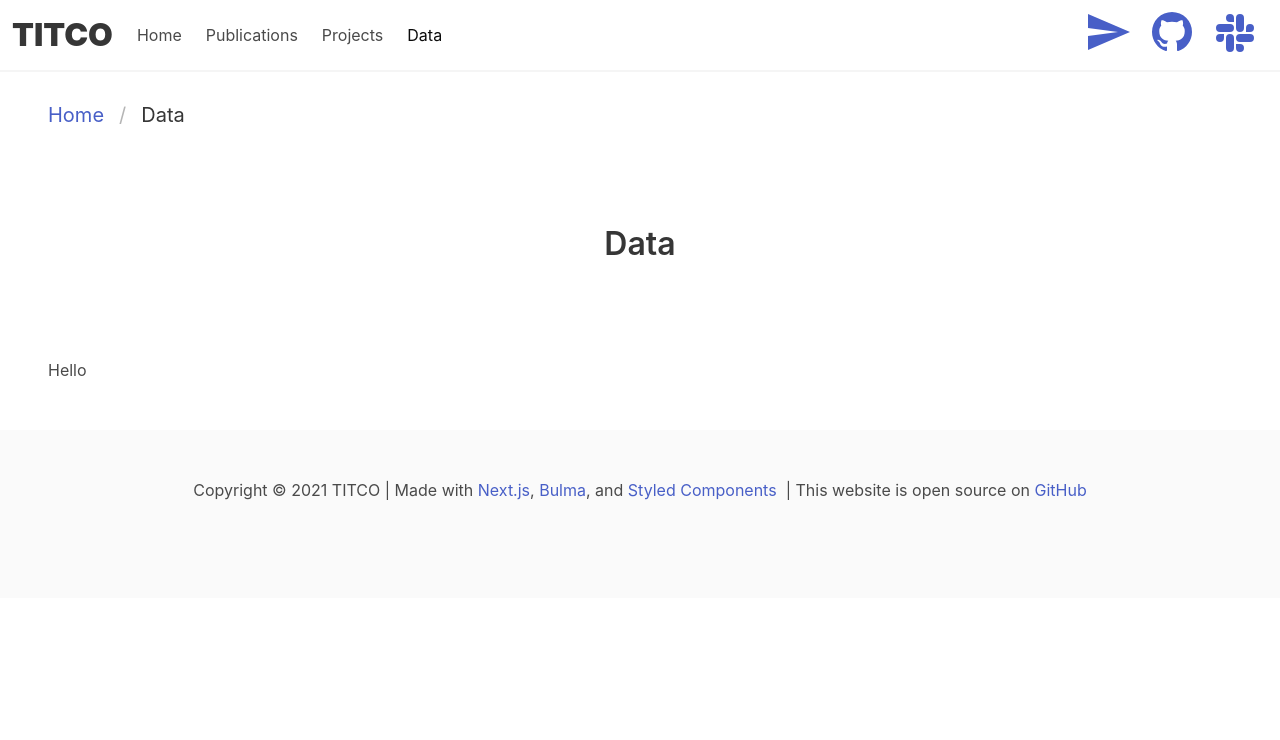
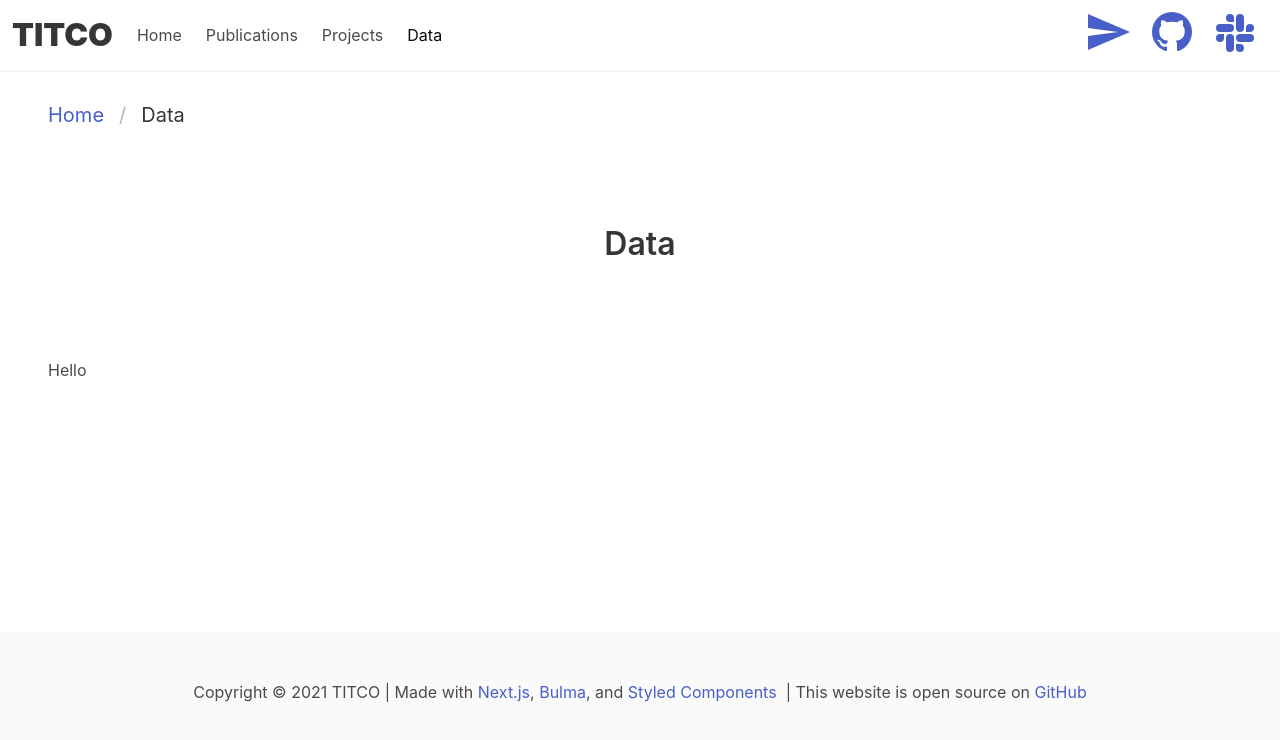
Before and after one commit to martingerdin/titco.org, a Next.js app: page /data in a window 1280 px wide. Shown: the top 740 px of the page. Built offline with nearby package versions, Linux system fonts and the light colour scheme.

Commit message:
Stick footer to bottom

```diff
--- a/components/Footer.tsx
+++ b/components/Footer.tsx
@@ -1,8 +1,16 @@
 import Link from "next/link";
+import styled from "styled-components";
+
+const FooterStyled = styled.footer`
+    position: absolute;
+    right: 0;
+    bottom: 0;
+    left: 0;
+`;
 
 export default function Footer() {
   return (
-    <footer className="footer">
+    <FooterStyled className="footer">
 	<div className="content has-text-centered">
 	    <p>Copyright &copy; {new Date().getUTCFullYear()} TITCO |
 		Made with <Link href="https://nextjs.org/"><a>Next.js</a></Link>,&nbsp;
@@ -11,6 +19,6 @@ export default function Footer() {
     | This website is open source on <Link href="https://github.com/titco/titco.org/"><a>GitHub</a></Link>
     	    </p>
 	</div>
-    </footer>
+    </FooterStyled>
   );
 }
```
